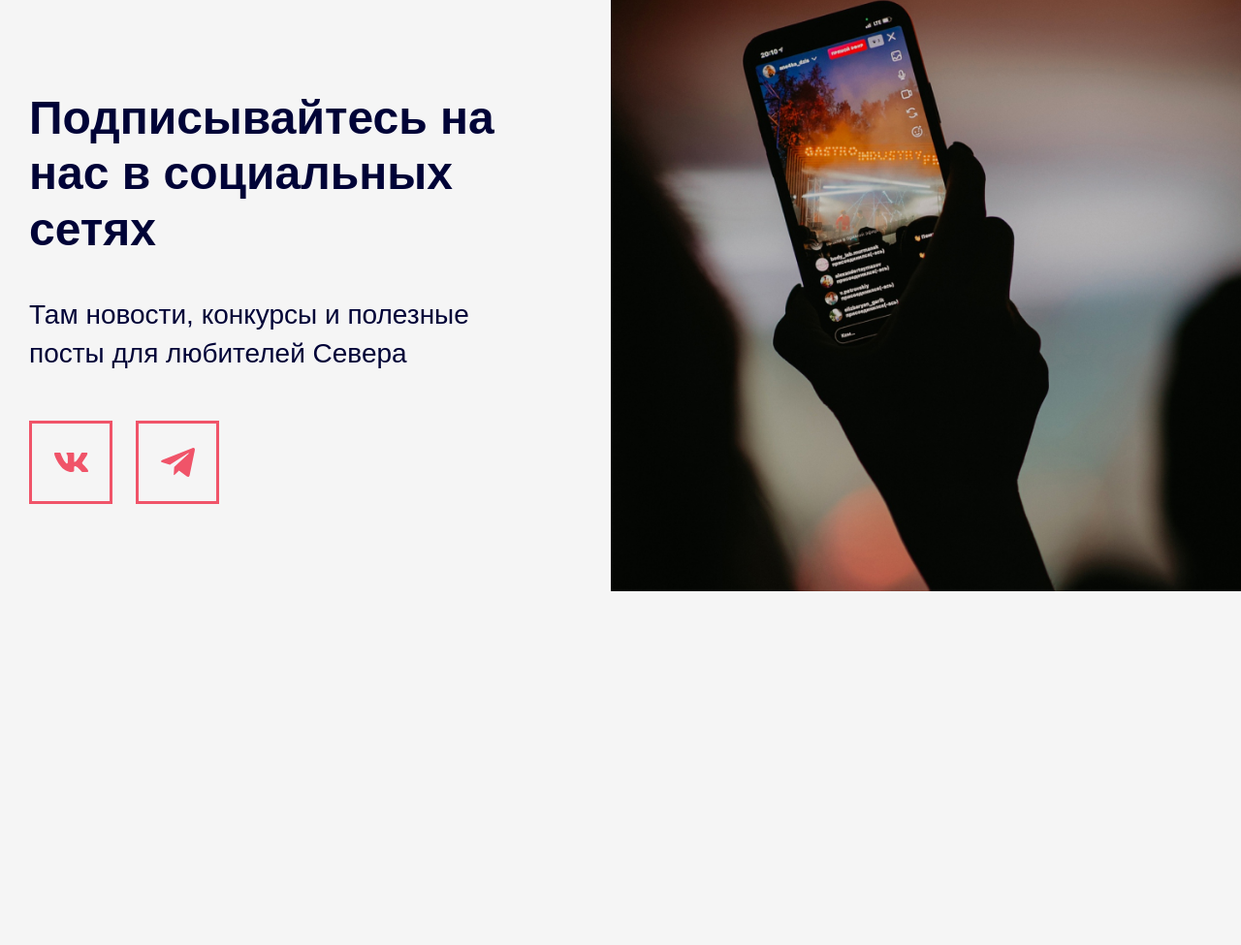
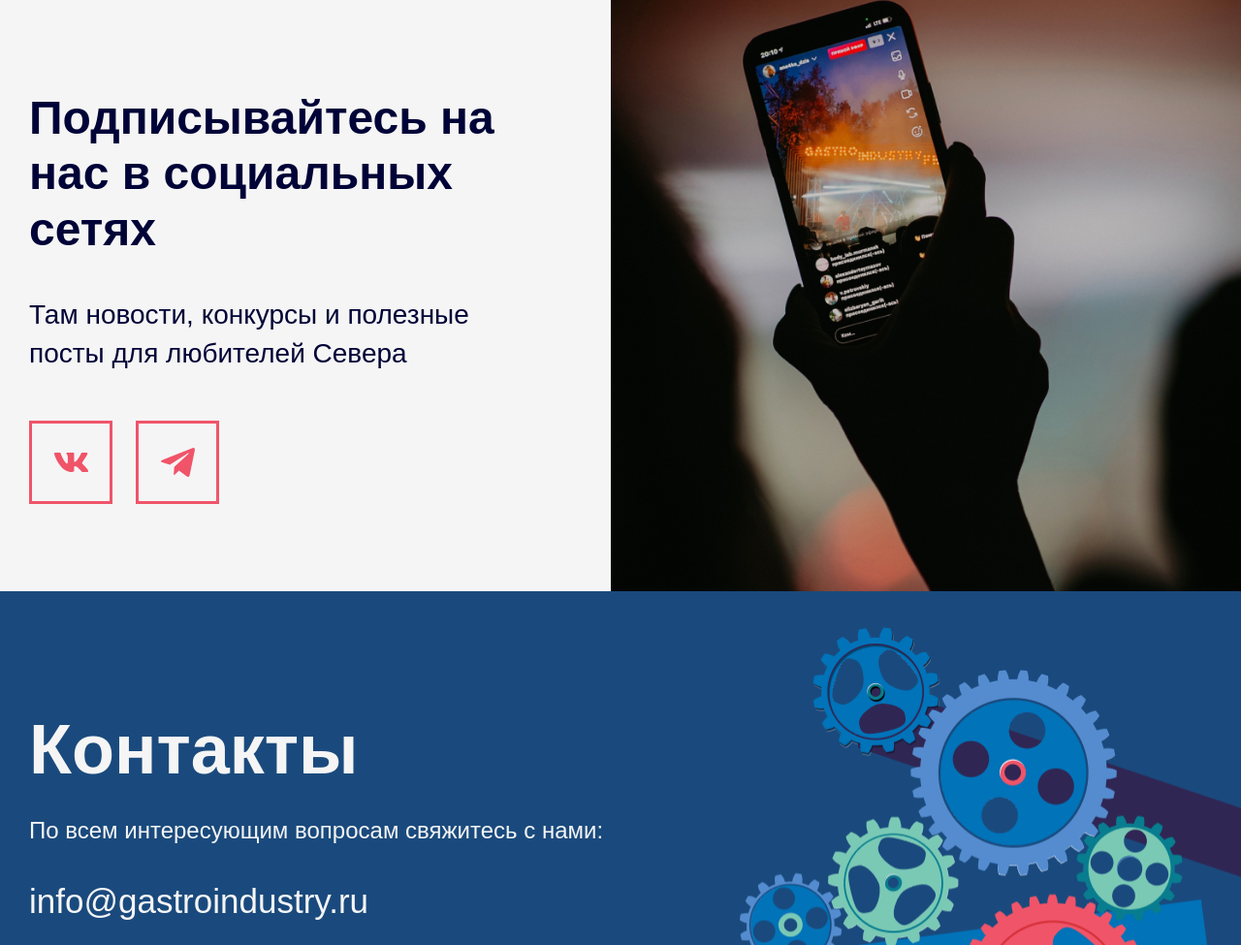
Before and after one commit to Pauchoook/gastro, a website: page src/index.html in a window 1280 px wide. Shown: the part 11025-12000 px from the top of the page at 97% size. Before the commit the page ends 11635 px from the top, so only its background shows below. Drawn offline with nearby package versions, Linux system fonts and the light colour scheme; files that its build step writes are made by us from their sources; files whose address does not match are found by name.

Commit message:
contacts

```diff
--- a/gulp/version.json
+++ b/gulp/version.json
@@ -1,3 +1,3 @@
 {
-    "main": "20230607173841"
+    "main": "20230607175925"
 }
--- /dev/null
+++ b/src/html/components/contacts.html
@@ -0,0 +1,14 @@
+<section class="contacts">
+  <div class="container">
+    <h2 class="title-2 contacts__title">Контакты</h2>
+    <p class="contacts__content">По всем интересующим вопросам свяжитесь с нами:</p>
+    <ul class="list contacts__list">
+      <li>
+        <a href="mailto:info@gastroindustry.ru" class="contacts__btn">info@gastroindustry.ru</a>
+      </li>
+      <li>
+        <a href="tel:79000000000" class="contacts__btn">+7 900 000 00 00</a>
+      </li>
+    </ul>
+  </div>
+</section>
--- a/src/index.html
+++ b/src/index.html
@@ -18,6 +18,7 @@
         @@include('html/components/video-fest.html', {})
         @@include('html/components/mass-media.html', {})
         @@include('html/components/subscription.html', {})
+        @@include('html/components/contacts.html', {})
     </main>
 
     @@include('html/components/footer.html', {})
--- /dev/null
+++ b/src/scss/components/contacts.scss
@@ -0,0 +1,82 @@
+.contacts {
+  position: relative;
+  padding: 120px 0px;
+  color: var(--gray-1);
+  background-color: var(--blue-3);
+  z-index: 1;
+  &::before {
+    position: absolute;
+    content: "";
+    width: 517px;
+    height: 471px;
+    background: url("../img/pictures/mechanism.png") 0 0 / 100% 100% no-repeat;
+    top: 37px;
+    right: 0;
+    z-index: -1;
+  }
+  @include laptop {
+    padding: 100px 0px;
+    &::before {
+      width: 443px;
+      height: 403px;
+    }
+  }
+  @include laptop-min {
+    &::before {
+      width: 336px;
+      height: 306px;
+      top: auto;
+      bottom: 0;
+    }
+  }
+  @include tablet {
+    padding: 80px 0px 345px 0px;
+  }
+  @include mobile {
+    &::before {
+      width: 257px;
+      height: 225px;
+      bottom: 85px;
+    }
+  }
+  &__title {
+    margin: 0px 0px 25px 0px;
+    color: inherit;
+  }
+  &__content {
+    font-size: 24px;
+    line-height: 130%;
+    margin: 0px 0px 35px 0px;
+    @include laptop {
+      max-width: 500px;
+    }
+    @include tablet {
+      font-size: 18px;
+      margin-bottom: 18px;
+    }
+  }
+  &__list {
+    display: flex;
+    flex-direction: column;
+    row-gap: 30px;
+  }
+  &__btn {
+    font-weight: 500;
+    font-size: 35px;
+    line-height: 45px;
+    transition: color 0.2s ease;
+    @include hover {
+      color: var(--green-2);
+    }
+    &:active {
+      color: var(--green-1);
+    }
+    @include laptop {
+      font-size: 28px;
+      line-height: 120%;
+    }
+    @include tablet {
+      font-size: 24px;
+    }
+  }
+}
--- a/src/scss/style.scss
+++ b/src/scss/style.scss
@@ -31,5 +31,6 @@
 @import "./components/video-fest";
 @import "./components/mass-media";
 @import "./components/subscription";
+@import "./components/contacts";
 
 @import "./components/header";
```
Also changed, not shown: dist/css/style.css, dist/css/style.min.css, dist/img/pictures/mechanism.png (added), dist/img/stack/sprite.stack.html, dist/index.html, src/img/pictures/mechanism.png (added).
